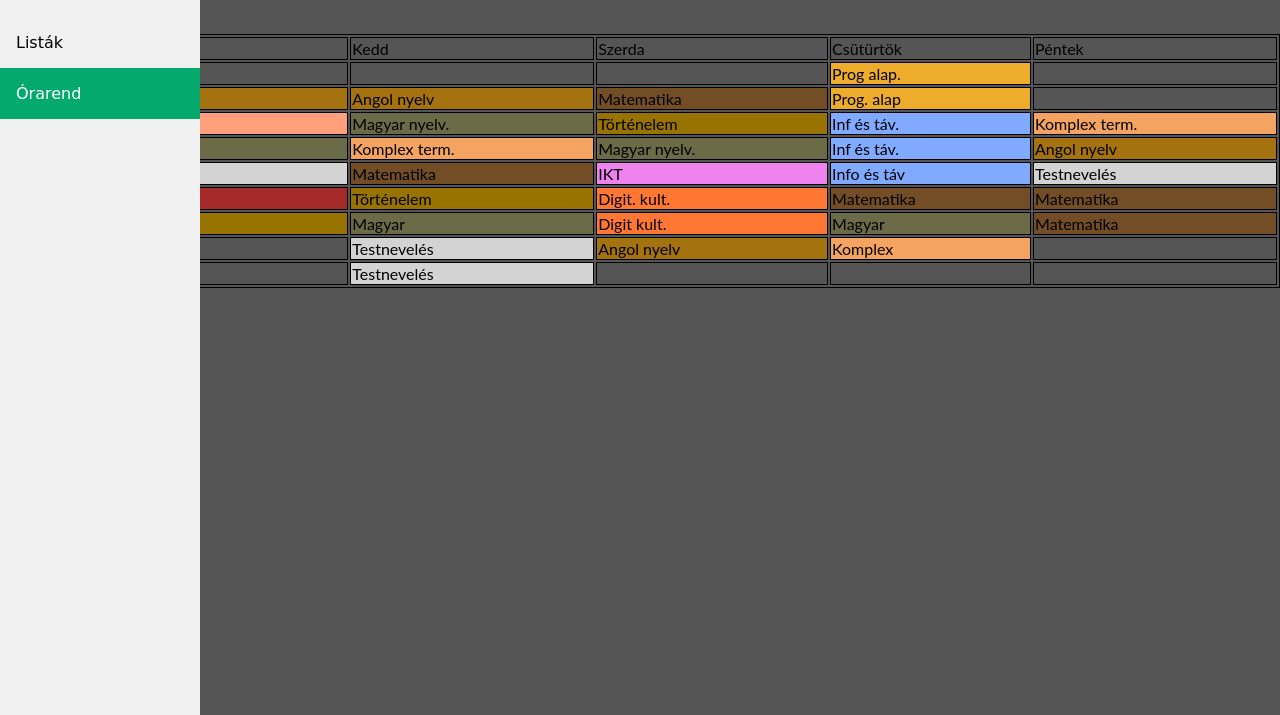
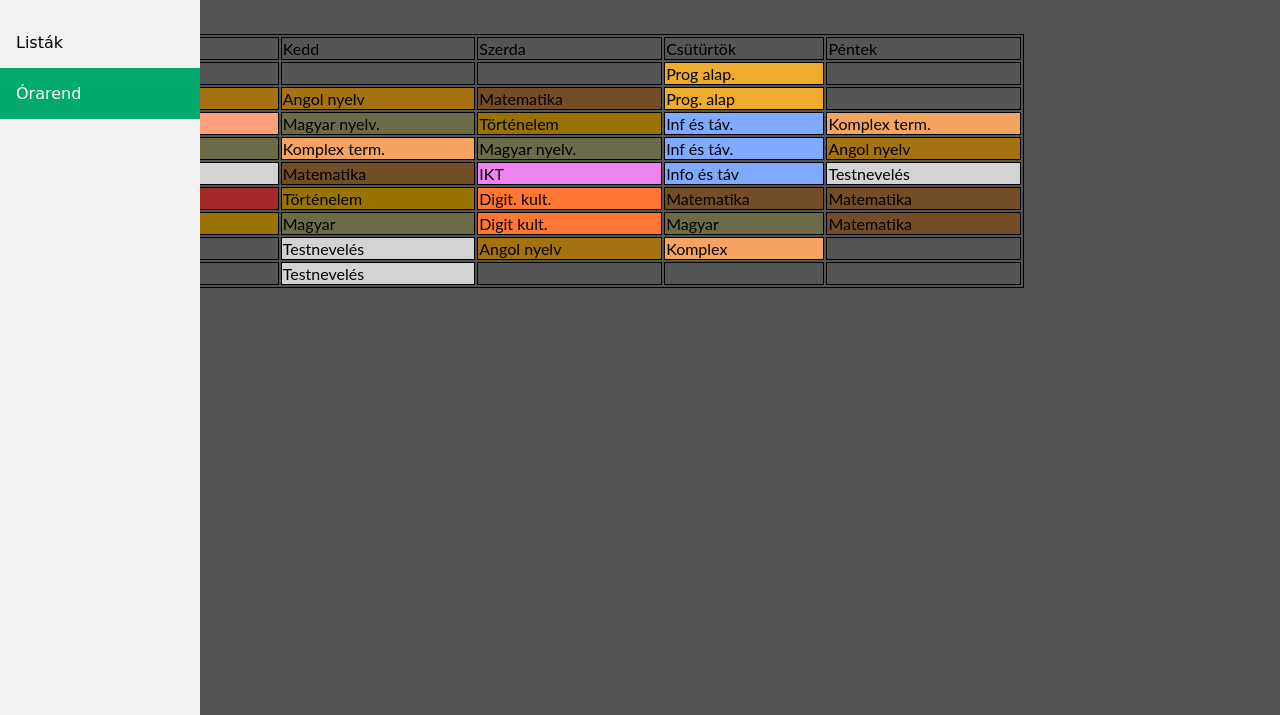
Before and after one commit to balukaaa/KOLLAZS, a plain HTML site: page orarend.html in a window 1280 px wide. Shown: the part 85-800 px from the top of the page. Drawn offline with Linux system fonts and the light colour scheme; a web font is replaced by a local one.

Commit message:
Add files via upload

```diff
--- a/orarend.html
+++ b/orarend.html
@@ -21,7 +21,7 @@
 
     </div>
     div class="content">
-        <table style="width:100%">
+        <table style="width:80%">
             <
             <h1>Órarend</h1>
             <tr>
```
